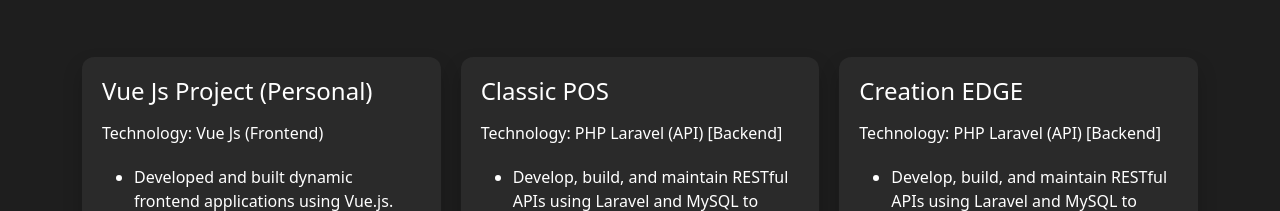
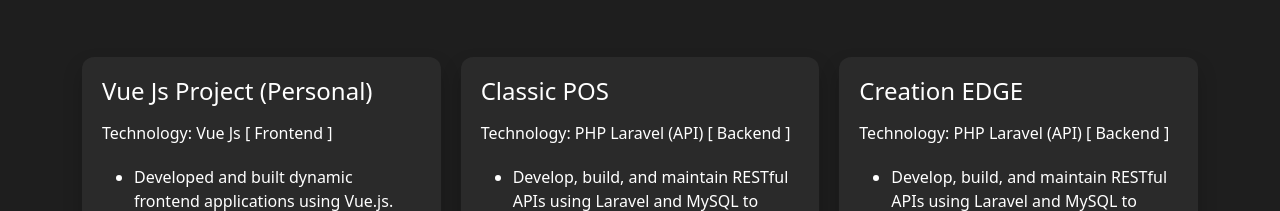
Before and after one commit to farhanfahidurrahim/portfolio-static-vuejs, a Vue app: page / in a window 1280 px wide. Shown: the part 2676-2887 px from the top of the page. Built offline with nearby package versions, Linux system fonts and the light colour scheme.

Commit message:
projectX2

```diff
--- a/src/views/Portfolio.vue
+++ b/src/views/Portfolio.vue
@@ -323,7 +323,7 @@
   {
     id: 1,
     title: "Vue Js Project (Personal)",
-    technology: "Vue Js (Frontend)",
+    technology: "Vue Js [ Frontend ]",
     key_points: [
       "Developed and built dynamic frontend applications using Vue.js.",
       "Integrated Vue.js applications with Laravel APIs for seamless backend communication.",
@@ -334,7 +334,7 @@
   {
     id: 2,
     title: "Classic POS",
-    technology: "PHP Laravel (API) [Backend]",
+    technology: "PHP Laravel (API) [ Backend ]",
     key_points: [
       "Develop, build, and maintain RESTful APIs using Laravel and MySQL to support front-end.",
       "Develop and build front-end applications using Vue.js, integrated with Laravel APIs.",
@@ -345,7 +345,7 @@
   {
     id: 3,
     title: "Creation EDGE",
-    technology: "PHP Laravel (API) [Backend]",
+    technology: "PHP Laravel (API) [ Backend ]",
     key_points: [
       "Develop, build, and maintain RESTful APIs using Laravel and MySQL to support front-end.",
       "Develop and build front-end applications using Vue.js, integrated with Laravel APIs.",
@@ -356,18 +356,18 @@
   {
     id: 4,
     title: "Sun Shine Power",
-    technology: "PHP Laravel (API) [Backend]",
+    technology: "PHP Laravel (API) [ Backend ]",
     key_points: [
       "Develop, build, and maintain RESTful APIs using Laravel and MySQL to support front-end.",
       "Develop and build front-end applications using Vue.js, integrated with Laravel APIs.",
       "Create and develop dynamic websites following the Laravel MVC pattern in client requirements."
     ],
-    link: "www.1",
+    link: "https://sunsine.classicitltd.com",
   },
   {
     id: 5,
     title: "Porichoy Traders Flutter App",
-    technology: "PHP Laravel (API) [Backend]",
+    technology: "PHP Laravel (API) [ Backend ]",
     key_points: [
       "Develop, build, and maintain RESTful APIs using Laravel and MySQL to support front-end.",
       "Develop and build front-end applications using Vue.js, integrated with Laravel APIs.",
@@ -378,7 +378,7 @@
   {
     id: 6,
     title: "Wood Machinery",
-    technology: "PHP Laravel [Backend]",
+    technology: "PHP Laravel [ Backend ]",
     key_points: [
       "Develop, build, and maintain RESTful APIs using Laravel and MySQL to support front-end.",
       "Develop and build front-end applications using Vue.js, integrated with Laravel APIs.",
```
